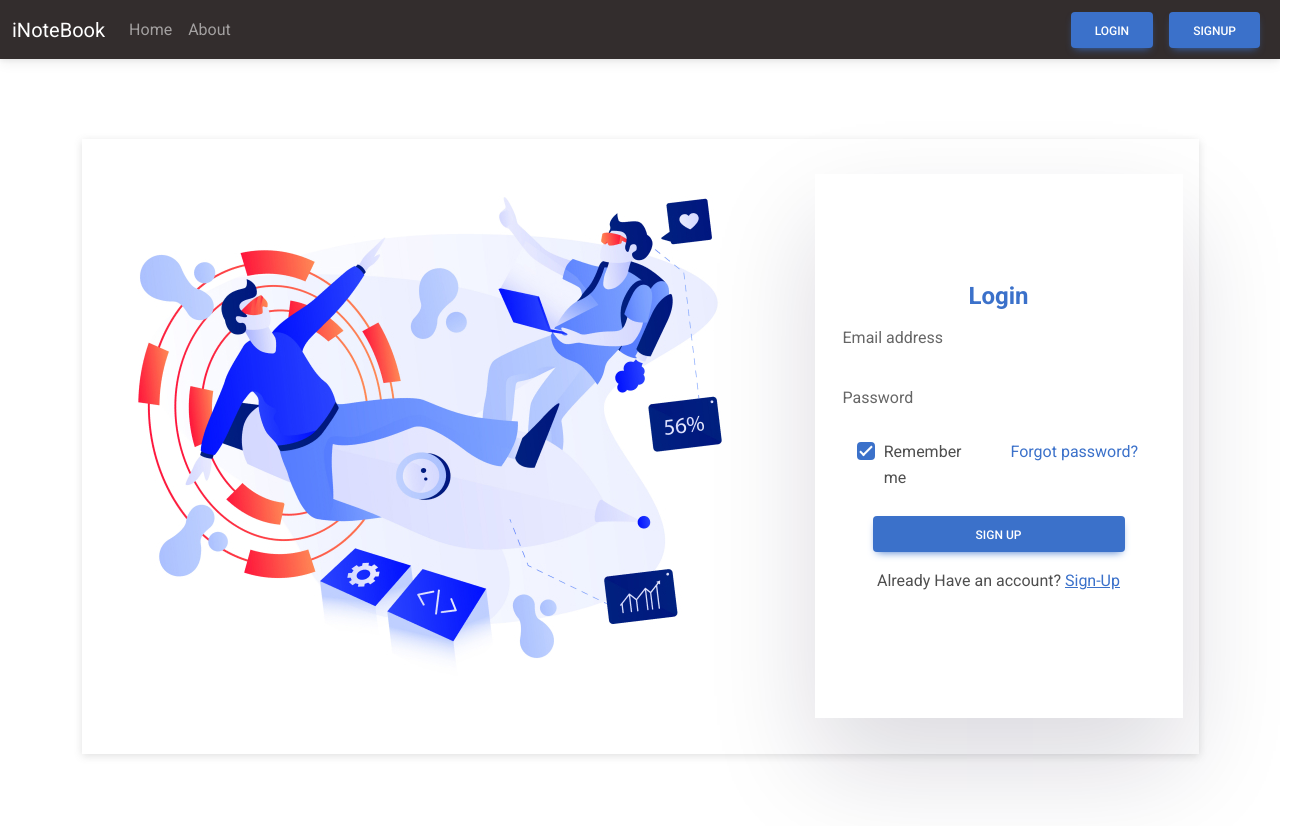
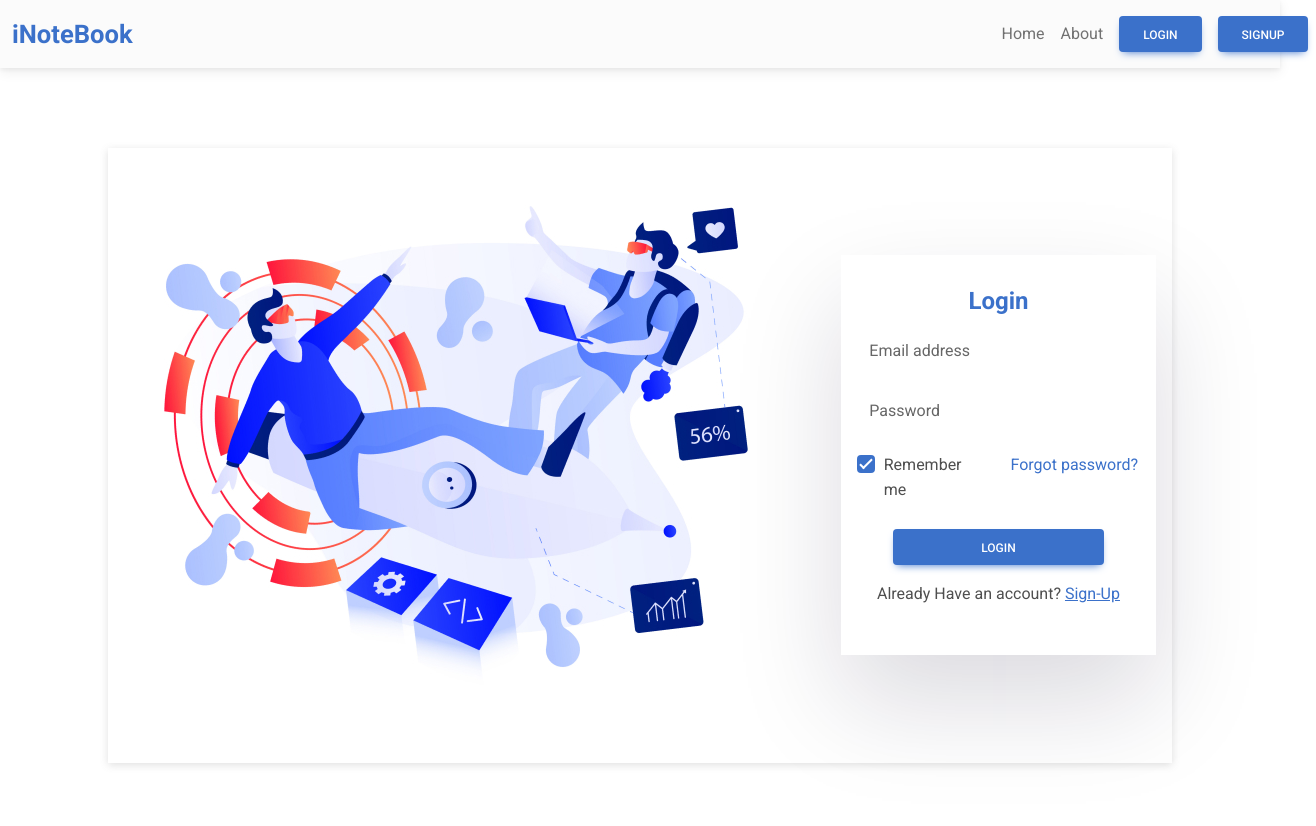
Before and after one commit to Shashan-k08/DevVault, a React (Create React App) app in the folder frontend/: page /login in a window 1280 px wide. Shown: the top 826 px of the page, 1316 px wide, since content can reach past the window. Built offline with nearby package versions, Linux system fonts and the light colour scheme.

Commit message:
nav updated

```diff
--- a/frontend/src/App.css
+++ b/frontend/src/App.css
@@ -163,19 +163,43 @@
   transform: scale(.7);
 }
 
-.form-box button{
+.form-box button,.loginform-box button{
  width: 75% !important;
 }
-.form-box h4{
+.form-box h4,.loginform-box h4{
   font-weight: 700;
   color: #3b71ca;
+  margin-bottom: 1rem;
 }
-.form-box p{
+.form-box p ,.loginform-box p{
   margin-top: 1rem;
 }
 
-.form-box p span{
+.form-box p span,.loginform-box p span{
   text-decoration: underline;
   cursor: pointer;
  color: #3b71ca;
 }
+.login-box{
+  margin-top: 5rem;
+  margin-bottom: 9rem;
+  box-shadow: rgba(99, 99, 99, 0.2) 0px 2px 8px 0px;
+}
+
+.loginform-box{
+  box-shadow: rgba(17, 12, 46, 0.15) 0px 48px 100px 0px;
+  padding: 1rem;
+  margin: 1rem;
+  height: 50vh;
+
+}
+
+.titl{
+  color:  #3b71ca !important;
+  font-weight: 600;
+  font-size: 1.6rem !important;
+}
+
+.navupd{
+  padding-left: 66vw !important;
+}
--- a/frontend/src/Components/Login.jsx
+++ b/frontend/src/Components/Login.jsx
@@ -41,11 +41,11 @@ const Login = (props) => {
     }
     return (
         <div className='conatiner fl-c'>
-            <div className="signup-box">
+            <div className="login-box">
 
            <div className="signup-box1 fl-r">
             <img className="img-box"  src={loginimg} alt=""/>
-            <form className='form-box fl-c'>
+            <form className='loginform-box fl-c'>
                 <h4>Login</h4>
 
                 <div class="form-outline mb-4">
@@ -73,7 +73,7 @@ const Login = (props) => {
                 </div>
 
 
-                <button type="submit" onClick={handleSubmit} class="btn btn-primary btn-block">Sign Up</button>
+                <button type="submit" onClick={handleSubmit} class="btn btn-primary btn-block">Login</button>
                 <p onClick={movesign}>Already Have an account? <span onClick={movesign}> Sign-Up </span> </p>
                 </form>
             </div>
--- a/frontend/src/Components/Navbar.jsx
+++ b/frontend/src/Components/Navbar.jsx
@@ -15,14 +15,14 @@ const Navbar=()=> {
   }, [location]);
   return (
     <div >
-    <nav className="navbar navbar-expand-lg bg-dark navbar-dark">
+    <nav className="navbar navbar-expand-lg bg-light navbar-light">
     <div className="container-fluid">
-     <Link  className="navbar-brand" to="/"   >iNoteBook</Link>
+     <Link  className="navbar-brand titl" to="/">iNoteBook</Link>
       <button className="navbar-toggler" type="button" data-bs-toggle="collapse" data-bs-target="#navbarSupportedContent" aria-controls="navbarSupportedContent" aria-expanded="false" aria-label="Toggle navigation">
         <span className="navbar-toggler-icon"></span>
       </button>
       <div className="collapse navbar-collapse" id="navbarSupportedContent">
-        <ul className="navbar-nav me-auto mb-2 mb-lg-0">
+        <ul className="navbar-nav navupd me-auto mb-2 mb-lg-0">
           <li className="nav-item">
            <Link   className= {`nav-link ${location.pathname==="/"?"active":""}`} aria-current="page" to="/"   >Home</Link>
           </li>
--- a/frontend/src/Components/SignUp.jsx
+++ b/frontend/src/Components/SignUp.jsx
@@ -79,7 +79,7 @@ const movelog =()=>{
 
 
                 <button type="submit" onClick={handleSubmit} class="btn btn-primary btn-block">Sign Up</button>
-                <p onClick={movelog}>Already Have an account? <span onClick={movelog}> Sign-Up </span> </p>
+                <p onClick={movelog}>Already Have an account? <span onClick={movelog}>Login </span> </p>
                 </form>
             </div>
             </div>
```
